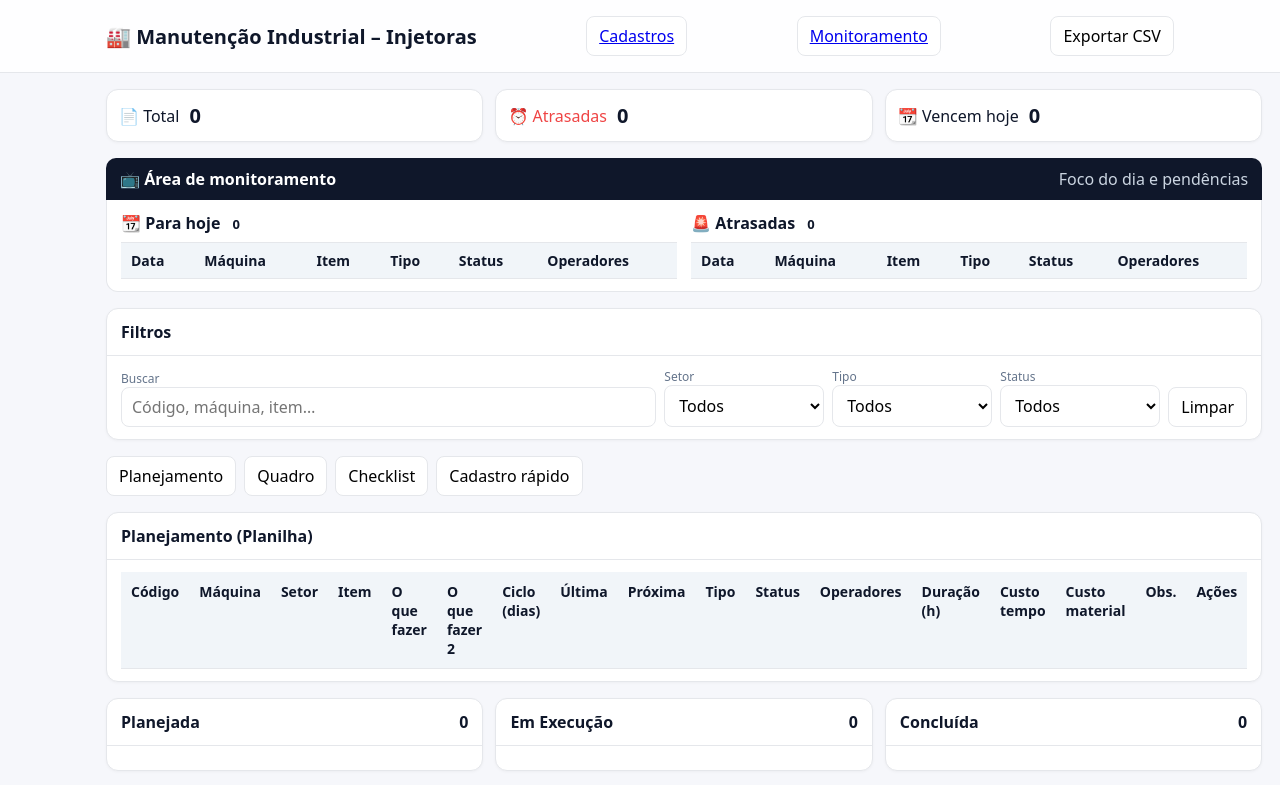
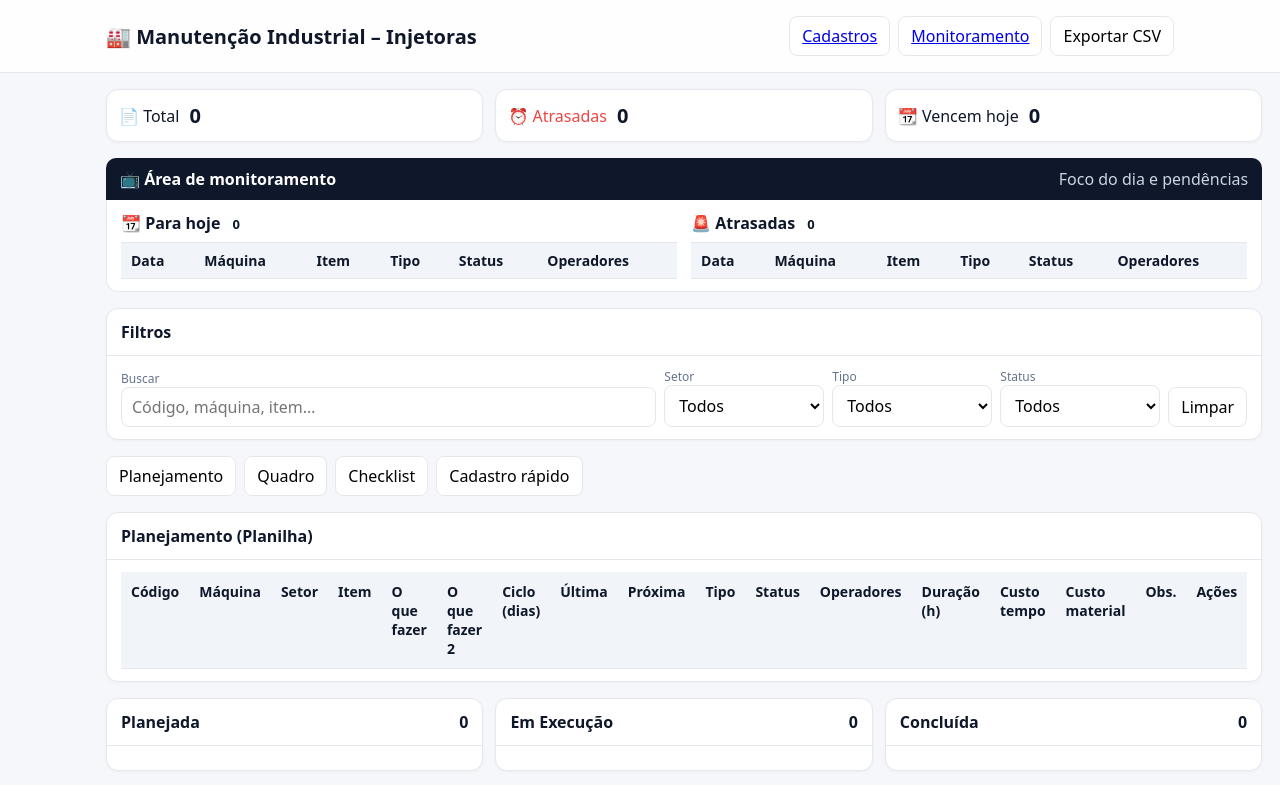
Before and after one commit to Raelbonatto/mecanica-manutencao, a plain HTML site: page index.html in a window 1280 px wide. Shown: the top 785 px of the page. Drawn offline with nearby package versions, Linux system fonts and the light colour scheme.

Commit message:
Update index.html

```diff
--- a/index.html
+++ b/index.html
@@ -67,13 +67,18 @@
 </head>
 <body>
   <header>
-    <div class="wrap" style="display:flex; align-items:center; justify-content:space-between; gap:10px;">
-      <h1>🏭 Manutenção Industrial – Injetoras</h1>
+  <div class="wrap" style="display:flex; align-items:center; justify-content:space-between; gap:10px;">
+    <h1>🏭 Manutenção Industrial – Injetoras</h1>
+
+    <!-- mantenha os botões juntos num container próprio -->
+    <div class="hdr-actions" style="display:flex; gap:8px; align-items:center;">
       <a class="btn" href="./cadastros.html">Cadastros</a>
       <a class="btn" href="./monitor.html">Monitoramento</a>
       <button class="btn" id="exportCsvBtn">Exportar CSV</button>
     </div>
-  </header>
+  </div>
+</header>
+
 
   <main class="wrap grid" style="gap:16px;">
 
```
